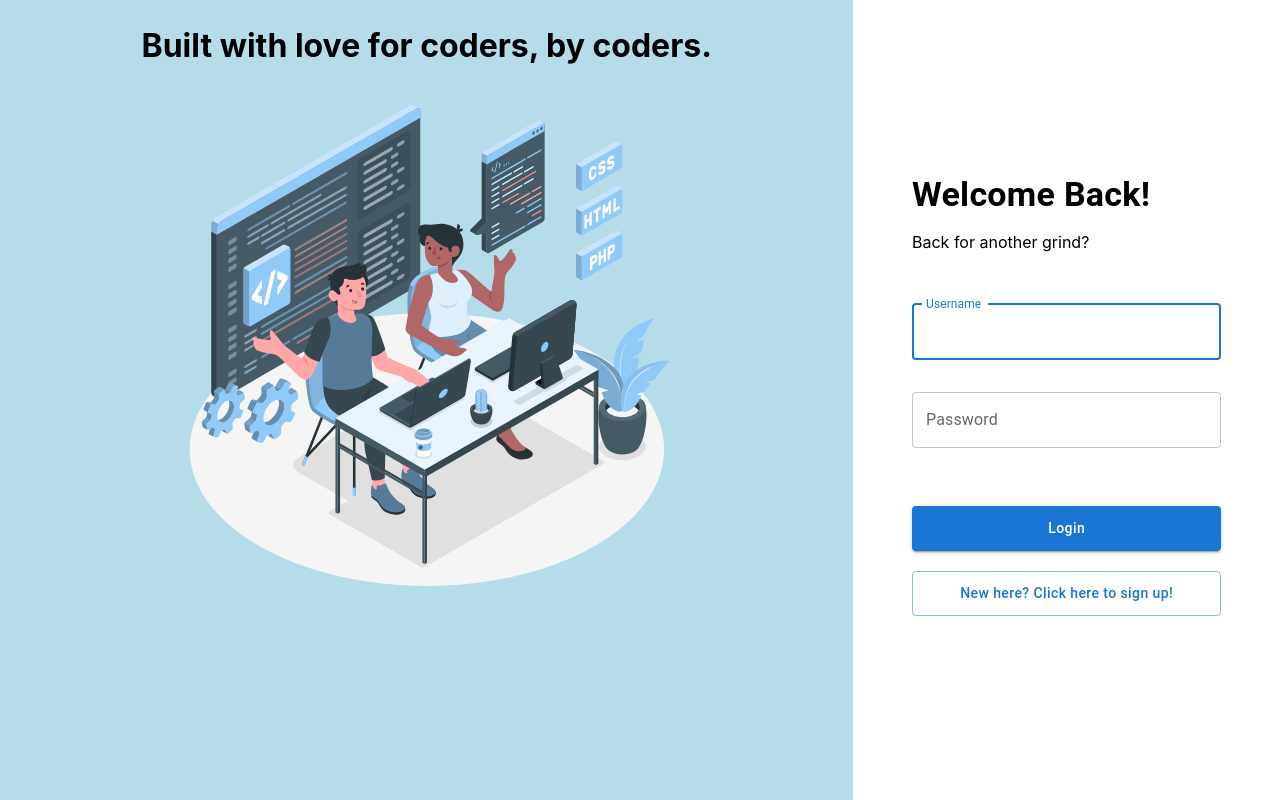
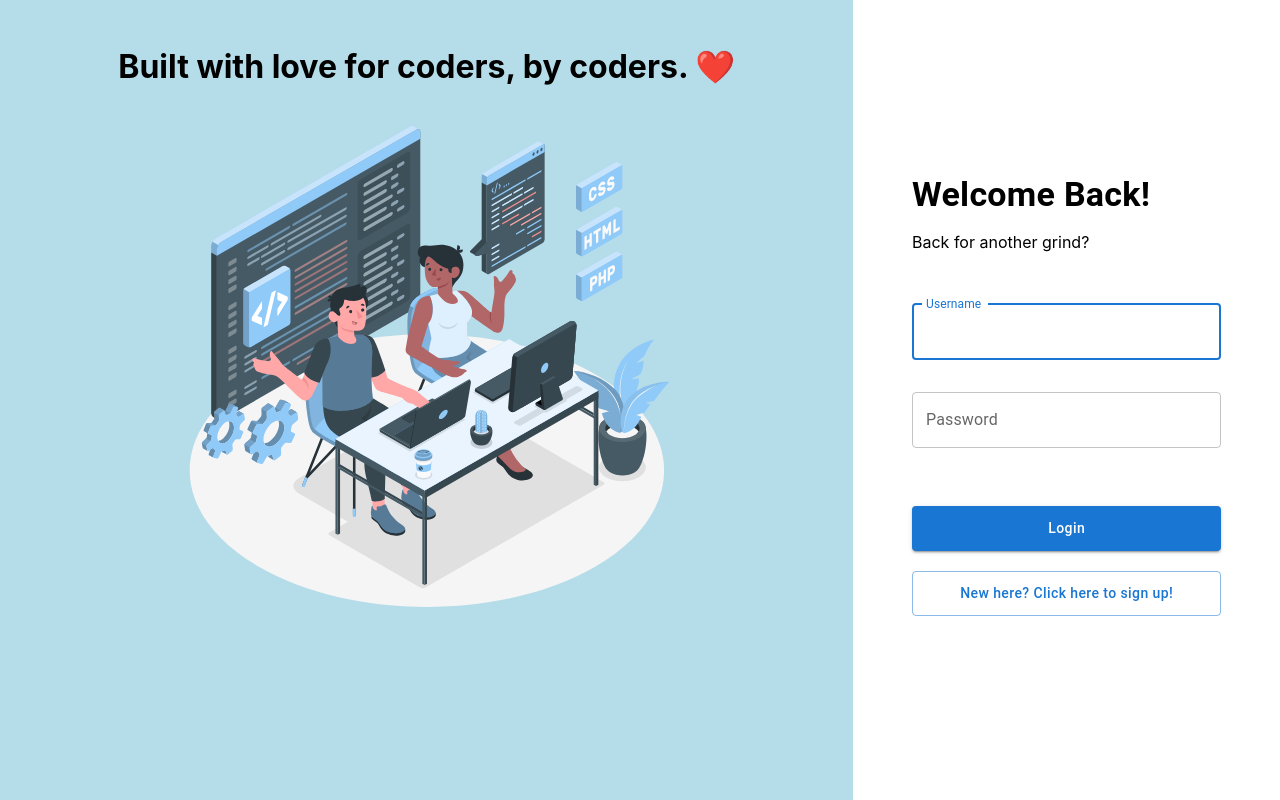
Before and after one commit to CS3219-AY2223S1/cs3219-project-ay2223s1-g39, a React (Create React App) app in the folder frontend/: page /login in a window 1280 px wide. Built offline with nearby package versions, Linux system fonts and the light colour scheme; no server answers.

Commit message:
Adjust login page

```diff
--- a/frontend/src/components/LoginPage.js
+++ b/frontend/src/components/LoginPage.js
@@ -14,8 +14,11 @@ import loginPageImage from '../assets/loginPageImage.svg';
 
 const useStyles = createUseStyles({
   leftPortion: {
+    paddingTop: "3%",
+    width: "100%",
+    display: "flex",
+    flexDirection: "column",
     textAlign: "center",
-    marginTop: "3%",
   },
   quote: {
     colour: "#a9a9a9",
@@ -96,8 +99,12 @@ const LoginPage = () => {
     <Grid container sx={{height: "100%"}}>
       <Grid item xs={8} sx={{backgroundColor:"#b5dce9", height: "100%"}}>
         <div className={classes.leftPortion}>
-          <h1 className={classes.quote}>Built with love for coders, by coders. </h1>
-          <img alt="pair-programming" src={loginPageImage} className={classes.loginPageImage}/>
+          <div>
+            <h1 className={classes.quote}>Built with love for coders, by coders. ❤️</h1>
+          </div>
+          <div>
+            <img alt="pair-programming" src={loginPageImage} className={classes.loginPageImage}/>
+          </div>
         </div>
       </Grid>
       <Grid item xs={4}>
```
